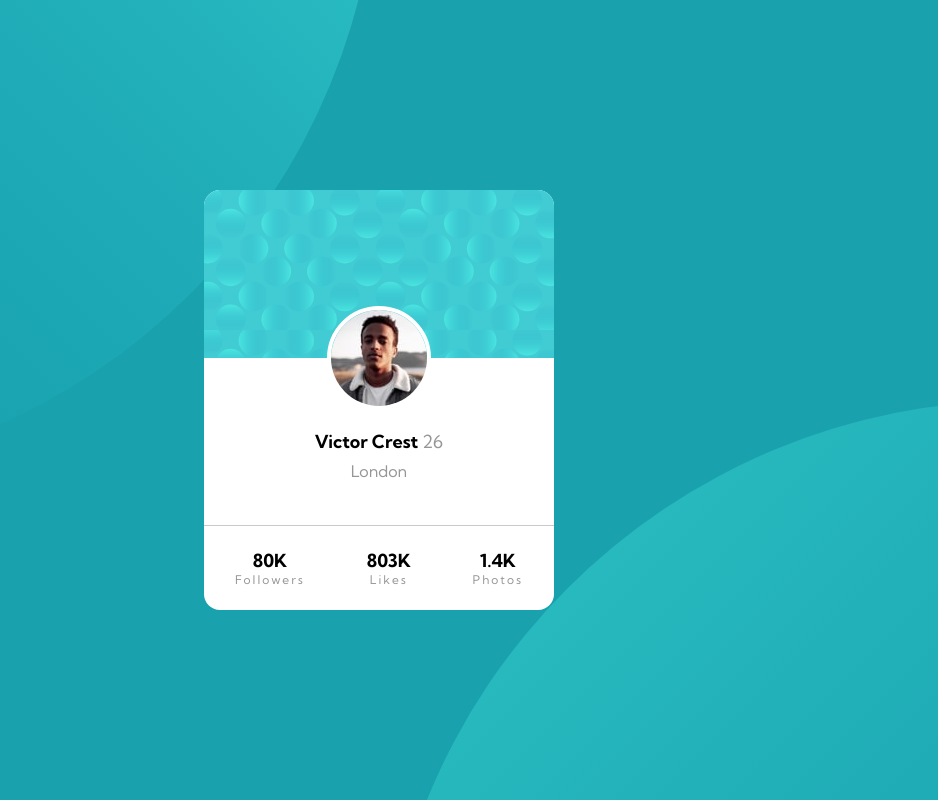
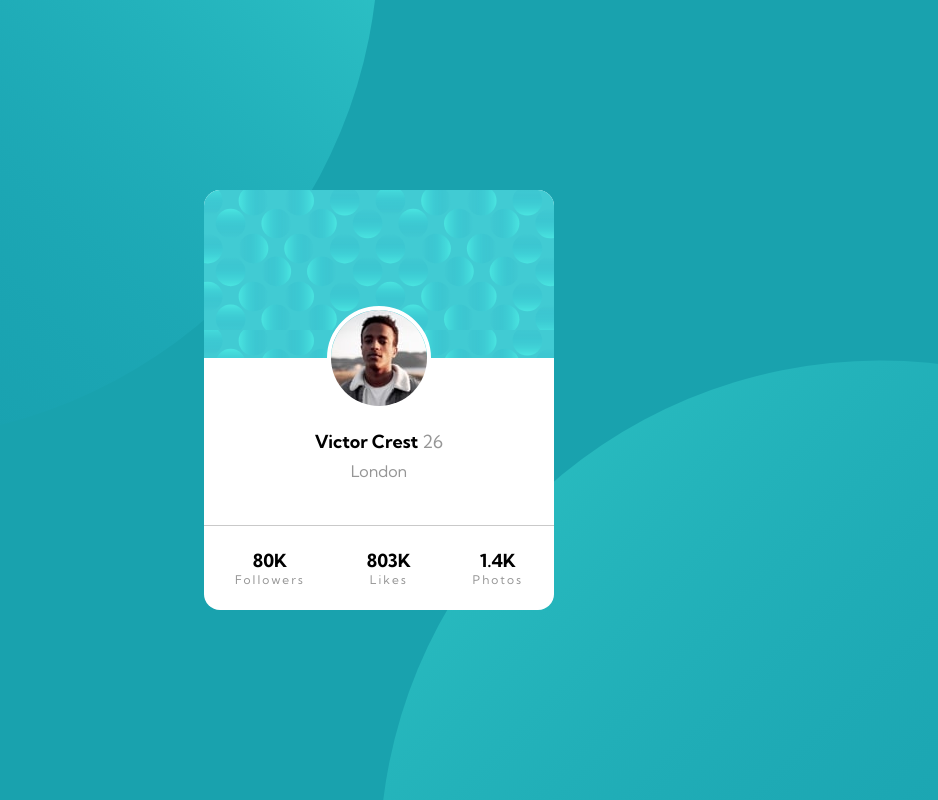
Before and after one commit to GrahamTheobald/profile-card-component-main, a plain HTML site: page index.html in a window 1280 px wide. Shown: the whole page, without its empty margins (261-1199 px from the left). Drawn offline with Linux system fonts and the light colour scheme.

Commit message:
fixed background image positioning

```diff
--- a/styles.css
+++ b/styles.css
@@ -25,8 +25,8 @@ body {
         url("./images/bg-pattern-top.svg"),
         url("./images/bg-pattern-bottom.svg");
     background-repeat: no-repeat, no-repeat;
-    background-size: cover, cover;
-    background-position: -50vw -100vh, 50vw 50vh;
+    background-size: 1000px, 1000px;
+    background-position:top -70vh right 50vw, bottom -70vh left 50vw;
 }
 
 .container {
```
